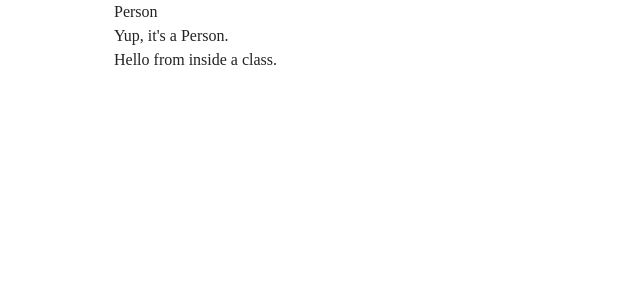
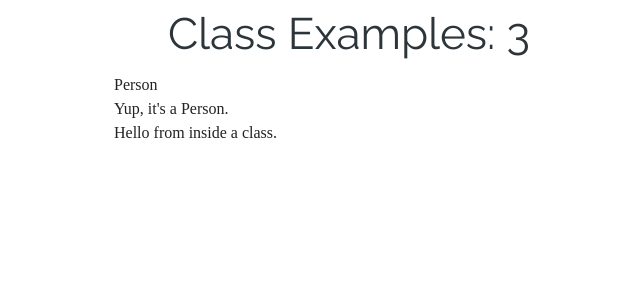
Before and after one commit to JamesVanWaza/phpmysqlbtb, a PHP site: page /btb_sandbox/class_example3.php in a window 1280 px wide. Shown: the top 300 px of the page, without its empty margins (41-681 px from the left). Run offline with PHP 8.4, Linux system fonts and the light colour scheme; some web fonts are replaced.

Commit message:
PSR-4 Format
Updated the div class

```diff
--- a/btb_sandbox/class_example3.php
+++ b/btb_sandbox/class_example3.php
@@ -1,9 +1,10 @@
+<?php include_once 'html5req.php';?>
     <div class="row">
-    <div class="large-6 columns medium-6 columns small-12 columns">
+        <div class="small-12 medium-6 large-6 columns">
+            <h1 class="text-center">Class Examples: 3</h1>
 <?php
-            include_once('html5req.php');
 class Person {
-                function say_hello(){
+	function say_hello() {
 		echo "Hello from inside a class. <br>";
 	}
 }
@@ -15,7 +16,7 @@
 
 if (is_a($person, 'Person')) {
 	echo "Yup, it's a Person. <br>";
-            } else{
+} else {
 	echo "Not a Person . <br>";
 }
 
```
Lines whose indentation alone changed are shown as unchanged.
